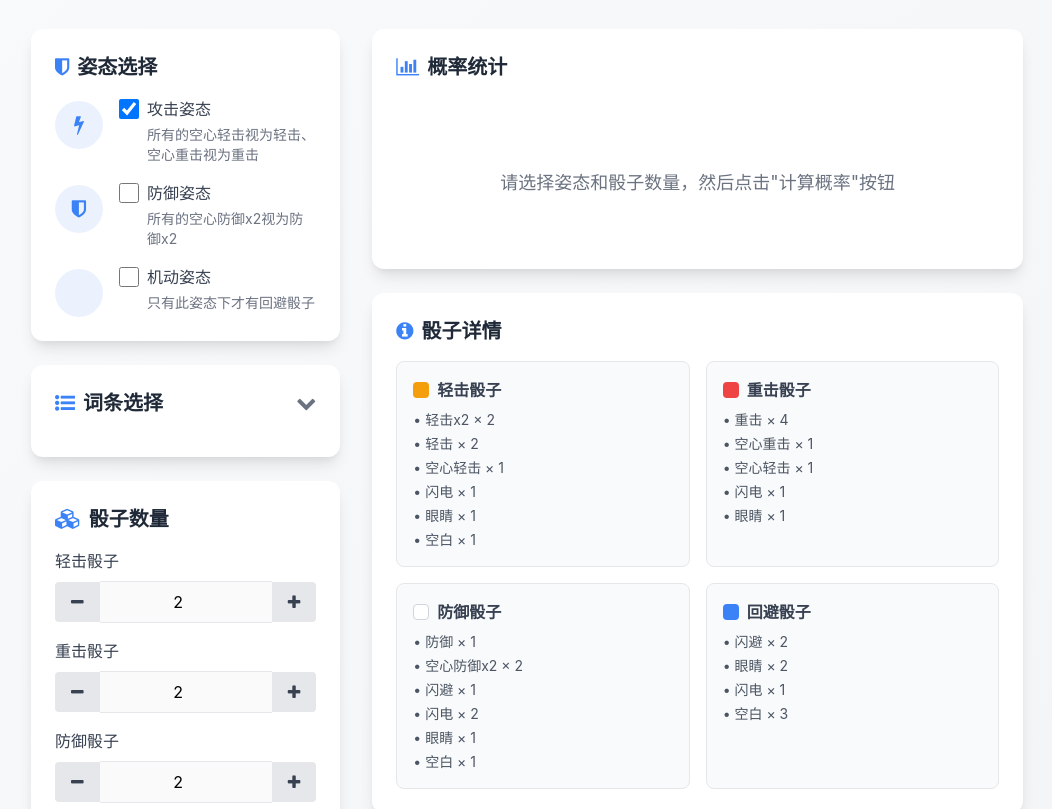
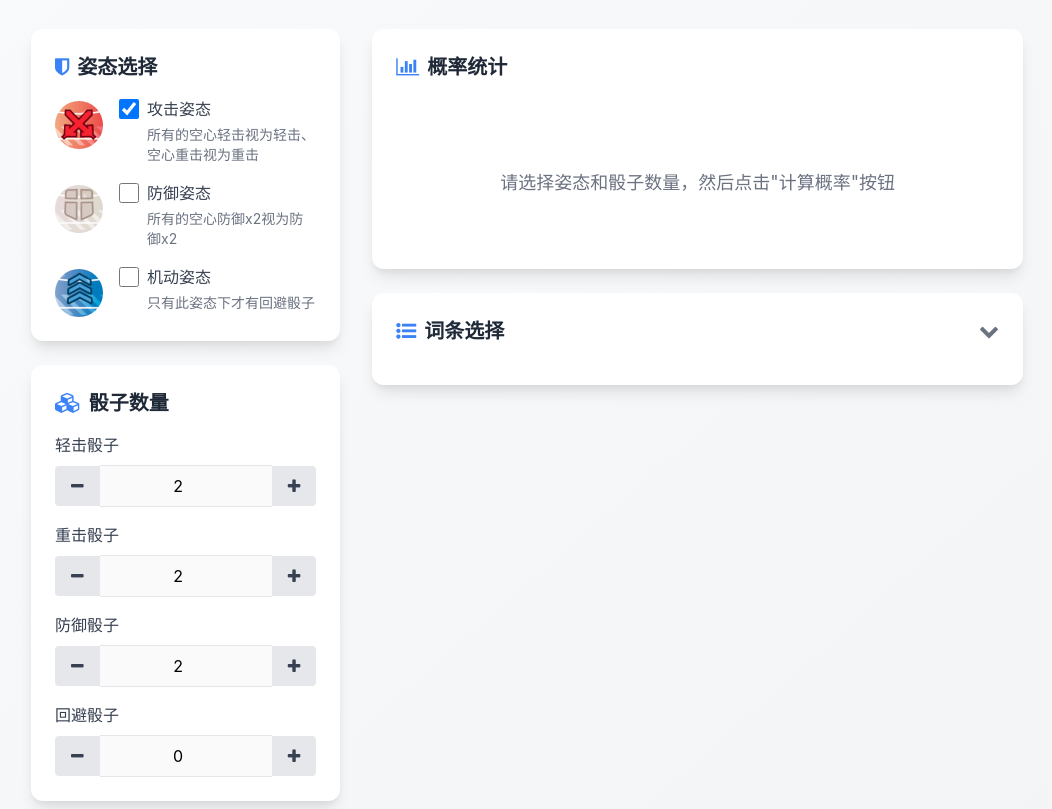
Before and after one commit to Watermelon02/ember-dice, a plain HTML site: page index.html in a window 1280 px wide. Shown: the part 143-952 px from the top of the page, without its empty margins (113-1165 px from the left). Drawn offline with nearby package versions, Linux system fonts and the light colour scheme.

Commit message:
增加姿态图片

```diff
--- a/index.html
+++ b/index.html
@@ -63,12 +63,8 @@
                     <div class="space-y-4">
                         <div class="form-group flex items-start">
                             <div class="mr-4 mt-1">
-                                <!-- 攻击姿态图片预留位置 -->
                                 <div class="w-12 h-12 rounded-full bg-primary/10 flex items-center justify-center">
-                                    <i class="fa fa-bolt text-primary text-xl"></i>
-                                    <!-- 可替换为实际图片
-                                    <img src="attack-icon.png" alt="攻击姿态图标" class="w-full h-full object-cover rounded-full">
-                                    -->
+                                    <img src="res/icon_attack.png" alt="攻击姿态图标" class="w-full h-full object-cover rounded-full">
                                 </div>
                             </div>
                             <div class="flex-1">
@@ -84,12 +80,8 @@
 
                         <div class="form-group flex items-start">
                             <div class="mr-4 mt-1">
-                                <!-- 防御姿态图片预留位置 -->
                                 <div class="w-12 h-12 rounded-full bg-primary/10 flex items-center justify-center">
-                                    <i class="fa fa-shield text-primary text-xl"></i>
-                                    <!-- 可替换为实际图片
-                                    <img src="defense-icon.png" alt="防御姿态图标" class="w-full h-full object-cover rounded-full">
-                                    -->
+                                    <img src="res/icon_defense.png" alt="防御姿态图标" class="w-full h-full object-cover rounded-full">
                                 </div>
                             </div>
                             <div class="flex-1">
@@ -104,12 +96,8 @@
 
                         <div class="form-group flex items-start">
                             <div class="mr-4 mt-1">
-                                <!-- 机动姿态图片预留位置 -->
                                 <div class="w-12 h-12 rounded-full bg-primary/10 flex items-center justify-center">
-                                    <i class="fa fa-running text-primary text-xl"></i>
-                                    <!-- 可替换为实际图片
-                                    <img src="mobile-icon.png" alt="机动姿态图标" class="w-full h-full object-cover rounded-full">
-                                    -->
+                                    <img src="res/icon_mobility.png" alt="机动姿态图标" class="w-full h-full object-cover rounded-full">
                                 </div>
                             </div>
                             <div class="flex-1">
@@ -121,89 +109,6 @@
                                 <p class="text-sm text-gray-500 ml-7 mt-1">只有此姿态下才有回避骰子</p>
                             </div>
                         </div>
-                    </div>
-                </div>
-
-                <!-- 词条选择卡片 -->
-                <div class="bg-white rounded-xl p-6 card-shadow transition-custom hover:shadow-lg mt-6">
-                    <h2 class="text-xl font-bold text-dark mb-4 flex items-center justify-between cursor-pointer"
-                        id="entries-header">
-                        <span class="flex items-center">
-                            <i class="fa fa-list-ul mr-2 text-primary"></i>词条选择
-                        </span>
-                        <i class="fa fa-chevron-down text-gray-500 transition-transform duration-300"
-                            id="entries-arrow"></i>
-                    </h2>
-
-                    <!-- 可折叠内容 -->
-                    <div id="entries-content" class="grid grid-cols-1 sm:grid-cols-2 lg:grid-cols-2 gap-4 hidden">
-                        <!-- 穿甲（数值型） -->
-                        <div class="bg-gray-50 rounded-lg p-4 flex flex-col">
-                            <label class="text-gray-700 font-medium mb-2">穿甲</label>
-                            <div class="flex items-center justify-center space-x-1">
-                                <button
-                                    class="bg-gray-200 hover:bg-gray-300 text-gray-700 font-bold h-8 w-8 flex items-center justify-center rounded"
-                                    id="decrease-piercing">−</button>
-                                <input type="number" id="piercing" min="0" max="10" value="0"
-                                    class="w-12 h-8 py-1 px-2 border text-center text-sm rounded focus:outline-none focus:ring-2 focus:ring-primary/50"
-                                    disabled>
-                                <button
-                                    class="bg-gray-200 hover:bg-gray-300 text-gray-700 font-bold h-8 w-8 flex items-center justify-center rounded"
-                                    id="increase-piercing">+</button>
-                            </div>
-                        </div>
-
-                        <!-- 脆弱（数值型） -->
-                        <div class="bg-gray-50 rounded-lg p-4 flex flex-col">
-                            <label class="text-gray-700 font-medium mb-2">脆弱</label>
-                            <div class="flex items-center justify-center space-x-1">
-                                <button
-                                    class="bg-gray-200 hover:bg-gray-300 text-gray-700 font-bold h-8 w-8 flex items-center justify-center rounded"
-                                    id="decrease-fragile">−</button>
-                                <input type="number" id="fragile" min="0" max="10" value="0"
-                                    class="w-12 h-8 py-1 px-2 border text-center text-sm rounded focus:outline-none focus:ring-2 focus:ring-primary/50"
-                                    disabled>
-                                <button
-                                    class="bg-gray-200 hover:bg-gray-300 text-gray-700 font-bold h-8 w-8 flex items-center justify-center rounded"
-                                    id="increase-fragile">+</button>
-                            </div>
-                        </div>
-
-                        <!-- 低特征 -->
-                        <label
-                            class="bg-gray-50 rounded-lg p-4 flex items-center justify-between cursor-pointer hover:bg-gray-100 transition">
-                            <span class="font-medium text-gray-700">低特征</span>
-                            <input type="checkbox" id="low-profile"
-                                class="form-checkbox h-5 w-5 text-primary rounded border-gray-300 focus:ring-primary">
-                        </label>
-
-                        <!-- Kc装甲 -->
-                        <label
-                            class="bg-gray-50 rounded-lg p-4 flex items-center justify-between cursor-pointer hover:bg-gray-100 transition">
-                            <span class="font-medium text-gray-700">Kc装甲</span>
-                            <input type="checkbox" id="kc-armor"
-                                class="form-checkbox h-5 w-5 text-primary rounded border-gray-300 focus:ring-primary">
-                        </label>
-
-                        <!-- 频闪武器 -->
-                        <label
-                            class="bg-gray-50 rounded-lg p-4 flex items-center justify-between cursor-pointer hover:bg-gray-100 transition">
-                            <span class="font-medium text-gray-700">频闪武器</span>
-                            <input type="checkbox" id="strobe-weapon"
-                                class="form-checkbox h-5 w-5 text-primary rounded border-gray-300 focus:ring-primary">
-                        </label>
-
-                        <!-- 离子武器 -->
-                        <label
-                            class="bg-gray-50 rounded-lg p-4 flex flex-col justify-between cursor-pointer hover:bg-gray-100 transition">
-                            <div class="flex items-center justify-between">
-                                <span class="font-medium text-gray-700">离子武器</span>
-                                <input type="checkbox" id="ion-weapon"
-                                    class="form-checkbox h-5 w-5 text-primary rounded border-gray-300 focus:ring-primary"
-                                    disabled>
-                            </div>
-                            <p class="text-sm text-gray-400 mt-2">需有脆弱标记后解锁</p>
-                        </label>
                     </div>
                 </div>
 
@@ -350,70 +255,86 @@
                     </div>
                 </div>
 
-                <!-- 骰子详情卡片 -->
-                <div class="bg-white rounded-xl p-6 card-shadow transition-custom hover:shadow-lg">
-                    <h2 class="text-xl font-bold text-dark mb-4 flex items-center">
-                        <i class="fa fa-info-circle mr-2 text-primary"></i>骰子详情
+                <!-- 词条选择卡片 -->
+                <div class="bg-white rounded-xl p-6 card-shadow transition-custom hover:shadow-lg mt-6">
+                    <h2 class="text-xl font-bold text-dark mb-4 flex items-center justify-between cursor-pointer"
+                        id="entries-header">
+                        <span class="flex items-center">
+                            <i class="fa fa-list-ul mr-2 text-primary"></i>词条选择
+                        </span>
+                        <i class="fa fa-chevron-down text-gray-500 transition-transform duration-300"
+                            id="entries-arrow"></i>
                     </h2>
 
-                    <div class="grid grid-cols-1 md:grid-cols-2 gap-4">
-                        <!-- 轻击骰子 -->
-                        <div class="bg-gray-50 rounded-lg p-4 border border-gray-200">
-                            <h3 class="font-bold text-gray-700 mb-2 flex items-center">
-                                <span class="inline-block w-4 h-4 bg-warning rounded mr-2"></span>轻击骰子
-                            </h3>
-                            <ul class="space-y-1 text-sm text-gray-600">
-                                <li>• 轻击x2 × 2</li>
-                                <li>• 轻击 × 2</li>
-                                <li>• 空心轻击 × 1</li>
-                                <li>• 闪电 × 1</li>
-                                <li>• 眼睛 × 1</li>
-                                <li>• 空白 × 1</li>
-                            </ul>
+                    <!-- 可折叠内容 -->
+                    <div id="entries-content" class="grid grid-cols-1 sm:grid-cols-2 lg:grid-cols-2 gap-4 hidden">
+                        <!-- 穿甲（数值型） -->
+                        <div class="bg-gray-50 rounded-lg p-4 flex flex-col">
+                            <label class="text-gray-700 font-medium mb-2">穿甲</label>
+                            <div class="flex items-center justify-center space-x-1">
+                                <button
+                                    class="bg-gray-200 hover:bg-gray-300 text-gray-700 font-bold h-8 w-8 flex items-center justify-center rounded"
+                                    id="decrease-piercing">−</button>
+                                <input type="number" id="piercing" min="0" max="10" value="0"
+                                    class="w-12 h-8 py-1 px-2 border text-center text-sm rounded focus:outline-none focus:ring-2 focus:ring-primary/50"
+                                    disabled>
+                                <button
+                                    class="bg-gray-200 hover:bg-gray-300 text-gray-700 font-bold h-8 w-8 flex items-center justify-center rounded"
+                                    id="increase-piercing">+</button>
+                            </div>
                         </div>
 
-                        <!-- 重击骰子 -->
-                        <div class="bg-gray-50 rounded-lg p-4 border border-gray-200">
-                            <h3 class="font-bold text-gray-700 mb-2 flex items-center">
-                                <span class="inline-block w-4 h-4 bg-danger rounded mr-2"></span>重击骰子
-                            </h3>
-                            <ul class="space-y-1 text-sm text-gray-600">
-                                <li>• 重击 × 4</li>
-                                <li>• 空心重击 × 1</li>
-                                <li>• 空心轻击 × 1</li>
-                                <li>• 闪电 × 1</li>
-                                <li>• 眼睛 × 1</li>
-                            </ul>
+                        <!-- 脆弱（数值型） -->
+                        <div class="bg-gray-50 rounded-lg p-4 flex flex-col">
+                            <label class="text-gray-700 font-medium mb-2">脆弱</label>
+                            <div class="flex items-center justify-center space-x-1">
+                                <button
+                                    class="bg-gray-200 hover:bg-gray-300 text-gray-700 font-bold h-8 w-8 flex items-center justify-center rounded"
+                                    id="decrease-fragile">−</button>
+                                <input type="number" id="fragile" min="0" max="10" value="0"
+                                    class="w-12 h-8 py-1 px-2 border text-center text-sm rounded focus:outline-none focus:ring-2 focus:ring-primary/50"
+                                    disabled>
+                                <button
+                                    class="bg-gray-200 hover:bg-gray-300 text-gray-700 font-bold h-8 w-8 flex items-center justify-center rounded"
+                                    id="increase-fragile">+</button>
+                            </div>
                         </div>
 
-                        <!-- 防御骰子 -->
-                        <div class="bg-gray-50 rounded-lg p-4 border border-gray-200">
-                            <h3 class="font-bold text-gray-700 mb-2 flex items-center">
-                                <span
-                                    class="inline-block w-4 h-4 bg-white border border-gray-300 rounded mr-2"></span>防御骰子
-                            </h3>
-                            <ul class="space-y-1 text-sm text-gray-600">
-                                <li>• 防御 × 1</li>
-                                <li>• 空心防御x2 × 2</li>
-                                <li>• 闪避 × 1</li>
-                                <li>• 闪电 × 2</li>
-                                <li>• 眼睛 × 1</li>
-                                <li>• 空白 × 1</li>
-                            </ul>
-                        </div>
+                        <!-- 低特征 -->
+                        <label
+                            class="bg-gray-50 rounded-lg p-4 flex items-center justify-between cursor-pointer hover:bg-gray-100 transition">
+                            <span class="font-medium text-gray-700">低特征</span>
+                            <input type="checkbox" id="low-profile"
+                                class="form-checkbox h-5 w-5 text-primary rounded border-gray-300 focus:ring-primary">
+                        </label>
 
-                        <!-- 回避骰子 -->
-                        <div class="bg-gray-50 rounded-lg p-4 border border-gray-200">
-                            <h3 class="font-bold text-gray-700 mb-2 flex items-center">
-                                <span class="inline-block w-4 h-4 bg-primary rounded mr-2"></span>回避骰子
-                            </h3>
-                            <ul class="space-y-1 text-sm text-gray-600">
-                                <li>• 闪避 × 2</li>
-                                <li>• 眼睛 × 2</li>
-                                <li>• 闪电 × 1</li>
-                                <li>• 空白 × 3</li>
-                            </ul>
-                        </div>
+                        <!-- Kc装甲 -->
+                        <label
+                            class="bg-gray-50 rounded-lg p-4 flex items-center justify-between cursor-pointer hover:bg-gray-100 transition">
+                            <span class="font-medium text-gray-700">Kc装甲</span>
+                            <input type="checkbox" id="kc-armor"
+                                class="form-checkbox h-5 w-5 text-primary rounded border-gray-300 focus:ring-primary">
+                        </label>
+
+                        <!-- 频闪武器 -->
+                        <label
+                            class="bg-gray-50 rounded-lg p-4 flex items-center justify-between cursor-pointer hover:bg-gray-100 transition">
+                            <span class="font-medium text-gray-700">频闪武器</span>
+                            <input type="checkbox" id="strobe-weapon"
+                                class="form-checkbox h-5 w-5 text-primary rounded border-gray-300 focus:ring-primary">
+                        </label>
+
+                        <!-- 离子武器 -->
+                        <label
+                            class="bg-gray-50 rounded-lg p-4 flex flex-col justify-between cursor-pointer hover:bg-gray-100 transition">
+                            <div class="flex items-center justify-between">
+                                <span class="font-medium text-gray-700">离子武器</span>
+                                <input type="checkbox" id="ion-weapon"
+                                    class="form-checkbox h-5 w-5 text-primary rounded border-gray-300 focus:ring-primary"
+                                    disabled>
+                            </div>
+                            <p class="text-sm text-gray-400 mt-2">需有脆弱标记后解锁</p>
+                        </label>
                     </div>
                 </div>
             </div>
```
Also changed, not shown: res/icon_attack.png (added), res/icon_defense.png (added), res/icon_mobility.png (added), 1 other file.
